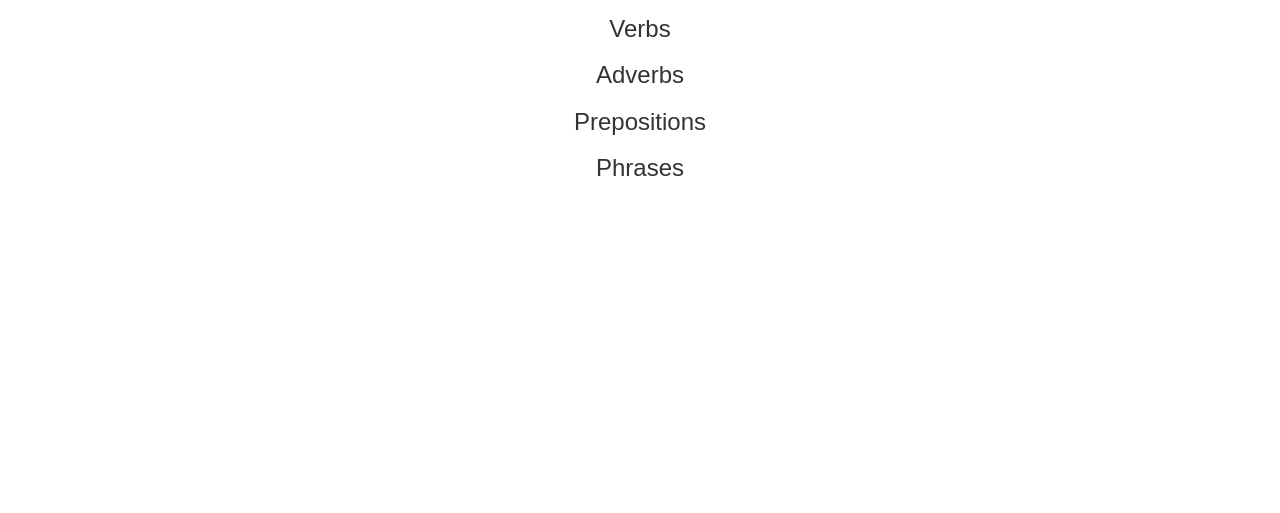
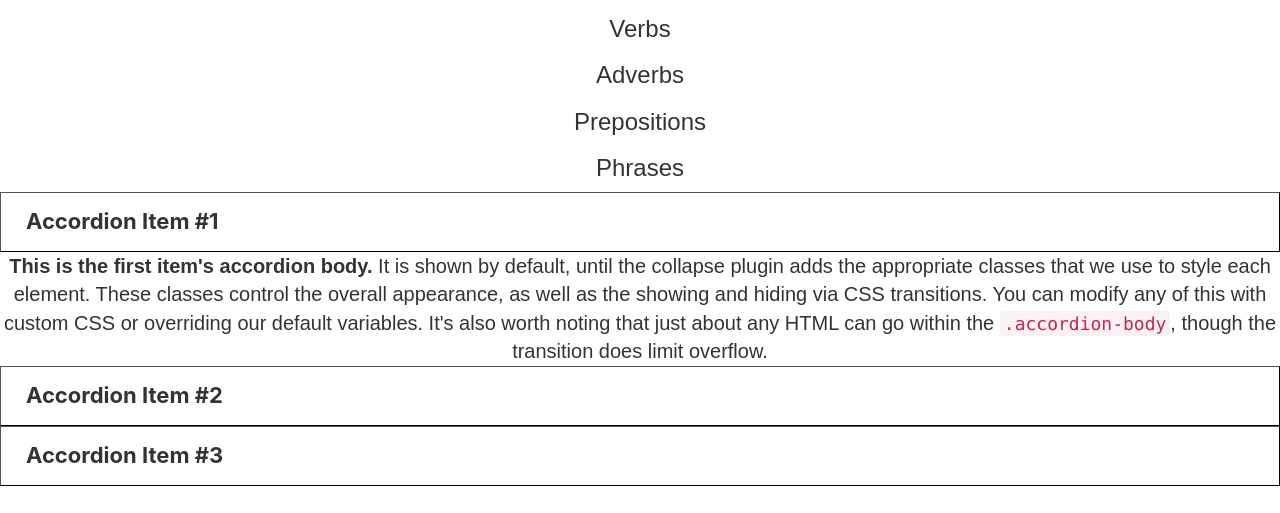
Before and after one commit to esschillinger/capstone, a Flask app: page /dictionary in a window 1280 px wide. Shown: the part 287-800 px from the top of the page. Run offline with Flask 3, Linux system fonts and the light colour scheme; the visitor is signed in with stand-in values (Sample User, id 1); some libraries are stand-ins or nearby versions.

Commit message:
added basic accordions for vocab/dictionary, integration needed

```diff
--- a/src/application.py
+++ b/src/application.py
@@ -147,6 +147,14 @@ def unit1():
 def unit2():
     session['unit'] = 2
     unit_language = "unit2_" + session['target_language'] + ".html"
+
+    return render_template(unit_language, unit_names=session['unit_names'], nav_tabs=session['nav_unit_tabs'])
+
+
+@app.route("/unit3", methods=['GET', 'POST'])
+def unit3():
+    session['unit'] = 3
+    unit_language = "unit3_" + session['target_language'] + ".html"
 
     return render_template(unit_language, unit_names=session['unit_names'], nav_tabs=session['nav_unit_tabs'])
 
--- a/src/static/css/styles.css
+++ b/src/static/css/styles.css
@@ -433,3 +433,14 @@ nav .navbar-brand .blueviolet
     max-width: 400px !important;
     width: 100%;
 }
+
+.accordion-button {
+    width: 100%;
+    height: 60px;
+    text-align: left;
+    padding-left: 25px;
+    margin-top: none;
+    margin-bottom: 0px;
+    border-width: 1px;
+    background: transparent;
+}
--- a/src/templates/dictionary.html
+++ b/src/templates/dictionary.html
@@ -4,6 +4,7 @@
 
 {% block head %}
 
+<!-- <link href="https://cdn.jsdelivr.net/npm/bootstrap@5.1.3/dist/css/bootstrap.min.css" rel="stylesheet" integrity="sha384-1BmE4kWBq78iYhFldvKuhfTAU6auU8tT94WrHftjDbrCEXSU1oBoqyl2QvZ6jIW3" crossorigin="anonymous"> -->
 <link rel="stylesheet" type="text/css" media="screen" href="../static/css/dictionary.css"/>
 <script type="text/javascript" src="../static/js/units/card{{ unit }}"></script>
 
@@ -11,6 +12,7 @@
 {% endblock %}
 
 {% block body %}
+
 <h1>Dictionary</h1>
 <br>
 <h3>Nouns</h3>
@@ -26,6 +28,41 @@
 <h3>Phrases</h3>
 <div id="phrases"></div>
 
+<div class="accordion" id="accordionExample">
+    <div class="accordion-item">
+        <button class="accordion-button panel-title" type="button" data-bs-toggle="collapse" data-bs-target="#collapseOne" aria-expanded="true" aria-controls="collapseOne">
+          Accordion Item #1
+        </button>
+      <div id="collapseOne" class="accordion-collapse collapse show" aria-labelledby="headingOne" data-bs-parent="#accordionExample">
+        <div class="accordion-body">
+          <strong>This is the first item's accordion body.</strong> It is shown by default, until the collapse plugin adds the appropriate classes that we use to style each element. These classes control the overall appearance, as well as the showing and hiding via CSS transitions. You can modify any of this with custom CSS or overriding our default variables. It's also worth noting that just about any HTML can go within the <code>.accordion-body</code>, though the transition does limit overflow.
+        </div>
+      </div>
+    </div>
+    <div class="accordion-item">
+        <button class="accordion-button panel-title collapsed" type="button" data-bs-toggle="collapse" data-bs-target="#collapseTwo" aria-expanded="false" aria-controls="collapseTwo">
+          Accordion Item #2
+        </button>
+      <div id="collapseTwo" class="accordion-collapse collapse" aria-labelledby="headingTwo" data-bs-parent="#accordionExample">
+        <div class="accordion-body">
+          <strong>This is the second item's accordion body.</strong> It is hidden by default, until the collapse plugin adds the appropriate classes that we use to style each element. These classes control the overall appearance, as well as the showing and hiding via CSS transitions. You can modify any of this with custom CSS or overriding our default variables. It's also worth noting that just about any HTML can go within the <code>.accordion-body</code>, though the transition does limit overflow.
+        </div>
+      </div>
+    </div>
+    <div class="accordion-item">
+        <button class="accordion-button panel-title collapsed" type="button" data-bs-toggle="collapse" data-bs-target="#collapseThree" aria-expanded="false" aria-controls="collapseThree">
+          Accordion Item #3
+        </button>
+      <div id="collapseThree" class="accordion-collapse collapse" aria-labelledby="headingThree" data-bs-parent="#accordionExample">
+        <div class="accordion-body">
+          <strong>This is the third item's accordion body.</strong> It is hidden by default, until the collapse plugin adds the appropriate classes that we use to style each element. These classes control the overall appearance, as well as the showing and hiding via CSS transitions. You can modify any of this with custom CSS or overriding our default variables. It's also worth noting that just about any HTML can go within the <code>.accordion-body</code>, though the transition does limit overflow.
+        </div>
+      </div>
+    </div>
+  </div>
+
 <script src="/static/js/dictionary.js"></script>
+<script src="https://cdn.jsdelivr.net/npm/bootstrap@5.1.3/dist/js/bootstrap.bundle.min.js" integrity="sha384-ka7Sk0Gln4gmtz2MlQnikT1wXgYsOg+OMhuP+IlRH9sENBO0LRn5q+8nbTov4+1p" crossorigin="anonymous"></script>
+
 
 {% endblock %}
--- /dev/null
+++ b/src/templates/unit3_russian.html
@@ -0,0 +1 @@
+{% extends "nav_unit_layout.html" %}
```
